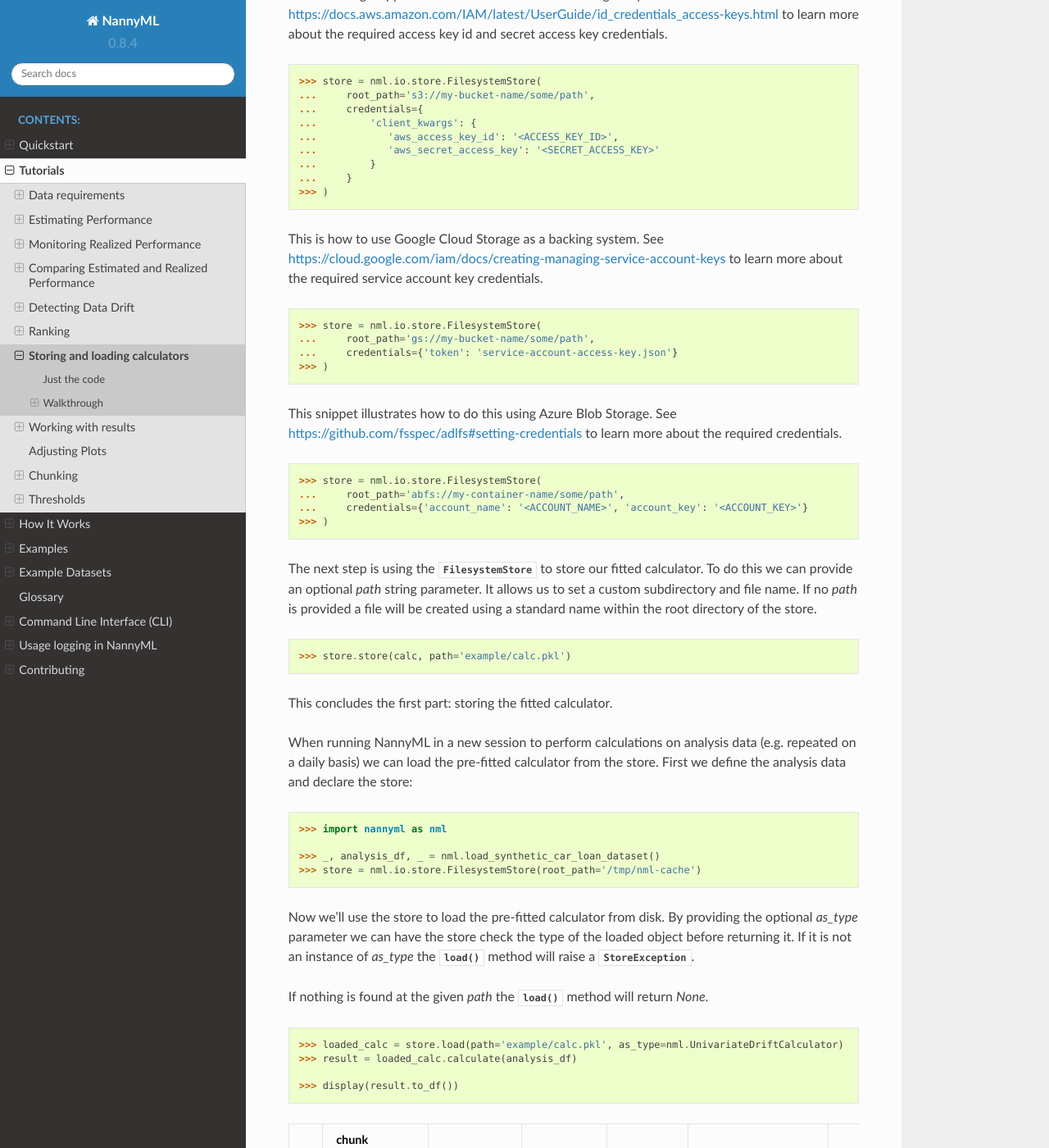
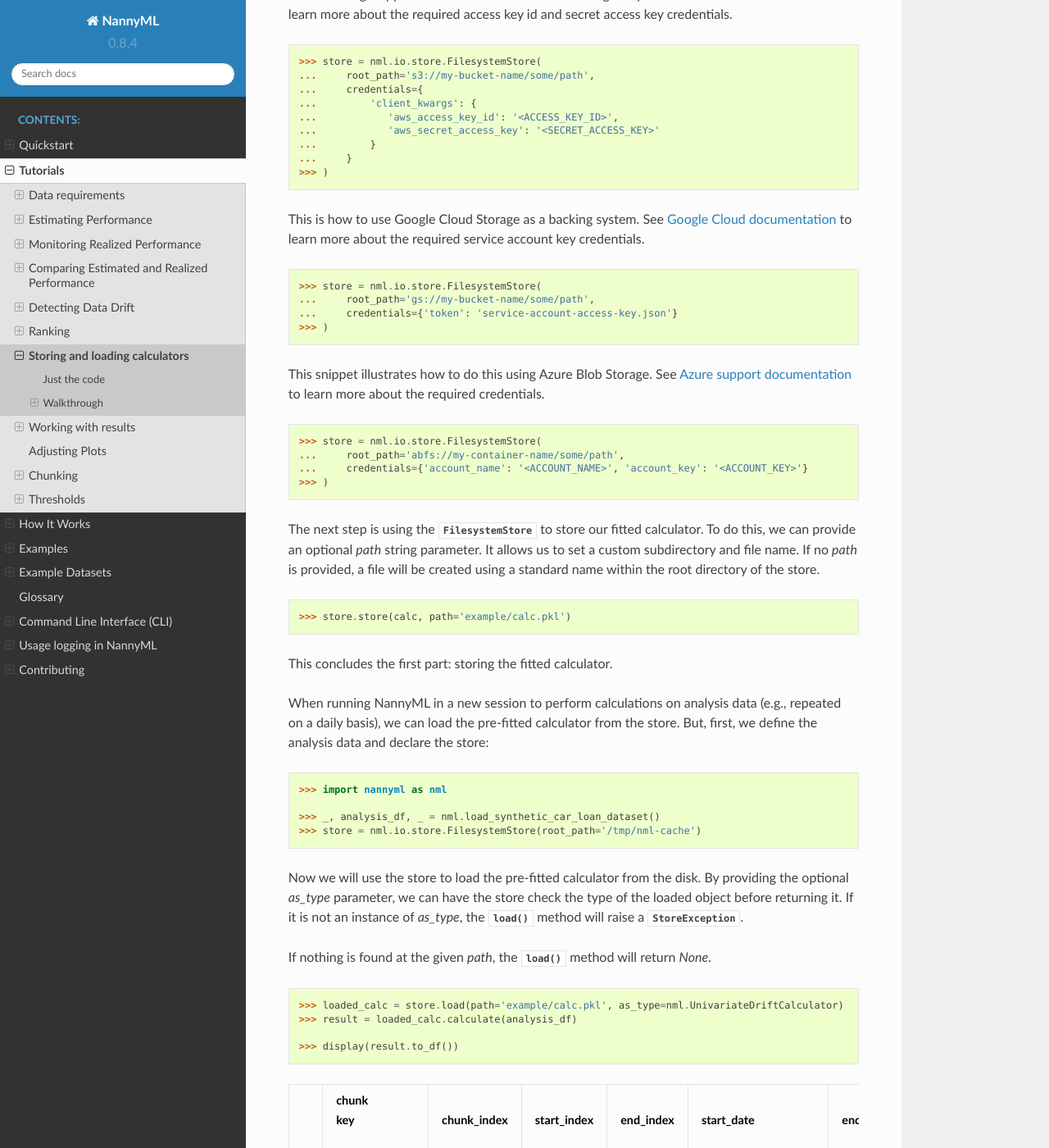
Before and after one commit to NannyML/nannyml, a Sphinx documentation site: the page built from docs/tutorials/storing_and_loading_calculators.rst, in a window 1280 px wide and 1400 px high, scrolled down 1928 px. Shown: the whole window at 82% size. Built offline with Sphinx 7.4.7 and the Read the Docs theme 2.0.0, drawn with Linux system fonts in a browser that asks for light colours; pages that are not in the unit, such as notebooks, are missing from menus; some of the changed text lies outside the part shown.

Commit message:
storing calculators grammar, typo and method references fix

```diff
--- a/docs/tutorials/storing_and_loading_calculators.rst
+++ b/docs/tutorials/storing_and_loading_calculators.rst
@@ -36,20 +36,20 @@
 Walkthrough
 -----------
 
-In the first part we create a new :class:`~nannyml.drift.univariate.calculator.UnivariateDriftCalculator` and fit it
+In the first part, we create a new :class:`~nannyml.drift.univariate.calculator.UnivariateDriftCalculator` and fit it
 to the reference data.
 
 .. nbimport::
     :path: ./example_notebooks/Tutorial - Storing and Loading Calculators - Univariate.ipynb
     :cells: 1
 
-In this snippet we'll set up the :class:`~nannyml.io.store.file_store.FilesystemStore`. It is a class responsible for
+In this snippet, we will set up the :class:`~nannyml.io.store.file_store.FilesystemStore`. It is a class responsible for
 storing objects on a filesystem and retrieving it back.
-We'll first illustrate creating a store using the local filesystem. The `root_path` parameter configures the directory
+We will first illustrate creating a store using the local filesystem. The `root_path` parameter configures the directory
 on the filesystem that will be used as the root of our store. Additional directories and files can be created when
 actually storing objects.
 
-We'll now provide a directory on the local filesystem.
+We will now provide a directory on the local filesystem.
 
 .. nbimport::
     :path: ./example_notebooks/Tutorial - Storing and Loading Calculators - Univariate.ipynb
@@ -60,21 +60,21 @@
 Because we're using the `fsspec <https://filesystem-spec.readthedocs.io/en/latest/>`_ library under the covers we also
 support a lot of remote filesystems out of the box.
 
-The following snippet shows how to use S3 as a backing filesystem. See https://docs.aws.amazon.com/IAM/latest/UserGuide/id_credentials_access-keys.html
+The following snippet shows how to use S3 as a backing filesystem. See `AWS documentation <https://docs.aws.amazon.com/IAM/latest/UserGuide/id_credentials_access-keys.html>`_
 to learn more about the required access key id and secret access key credentials.
 
 .. nbimport::
     :path: ./example_notebooks/Tutorial - Storing and Loading Calculators - Univariate.ipynb
     :cells: 7
 
-This is how to use Google Cloud Storage as a backing system. See https://cloud.google.com/iam/docs/creating-managing-service-account-keys
+This is how to use Google Cloud Storage as a backing system. See `Google Cloud documentation <https://cloud.google.com/iam/docs/creating-managing-service-account-keys>`_
 to learn more about the required service account key credentials.
 
 .. nbimport::
     :path: ./example_notebooks/Tutorial - Storing and Loading Calculators - Univariate.ipynb
     :cells: 8
 
-This snippet illustrates how to do this using Azure Blob Storage. See https://github.com/fsspec/adlfs#setting-credentials
+This snippet illustrates how to do this using Azure Blob Storage. See `Azure support documentation <https://github.com/fsspec/adlfs#setting-credentials>`_
 to learn more about the required credentials.
 
 .. nbimport::
@@ -82,8 +82,8 @@
     :cells: 9
 
 The next step is using the :class:`~nannyml.io.store.file_store.FilesystemStore` to store our fitted calculator.
-To do this we can provide an optional `path` string parameter. It allows us to set a custom subdirectory and file name.
-If no `path` is provided a file will be created using a standard name within the root directory of the store.
+To do this, we can provide an optional `path` string parameter. It allows us to set a custom subdirectory and file name.
+If no `path` is provided, a file will be created using a standard name within the root directory of the store.
 
 .. nbimport::
     :path: ./example_notebooks/Tutorial - Storing and Loading Calculators - Univariate.ipynb
@@ -91,19 +91,18 @@
 
 This concludes the first part: storing the fitted calculator.
 
-When running NannyML in a new session to perform
-calculations on analysis data (e.g. repeated on a daily basis) we can load the pre-fitted calculator from the store.
-First we define the analysis data and declare the store:
+When running NannyML in a new session to perform calculations on analysis data (e.g., repeated on a daily basis), we can load the pre-fitted calculator from the store.
+But, first, we define the analysis data and declare the store:
 
 .. nbimport::
     :path: ./example_notebooks/Tutorial - Storing and Loading Calculators - Univariate.ipynb
     :cells: 4
 
-Now we'll use the store to load the pre-fitted calculator from disk. By providing the optional `as_type` parameter
-we can have the store check the type of the loaded object before returning it. If it is not an instance of `as_type` the
-:meth:`~nannyml.io.store.file_store.FilesystemStore.load` method will raise a :class:`~nannyml.exceptions.StoreException`.
+Now we will use the store to load the pre-fitted calculator from the disk. By providing the optional `as_type` parameter,
+we can have the store check the type of the loaded object before returning it. If it is not an instance of `as_type`, the
+:meth:`~nml.io.store.base.Store.load` method will raise a :class:`~nannyml.exceptions.StoreException`.
 
-If nothing is found at the given `path` the :meth:`~nannyml.io.store.file_store.FilesystemStore.load` method will return
+If nothing is found at the given `path`, the :meth:`~nml.io.store.base.Store.load` method will return
 `None`.
 
 .. nbimport::
```
Also changed, not shown: other parts of docs/tutorials/storing_and_loading_calculators.rst (+3 -3 lines).
